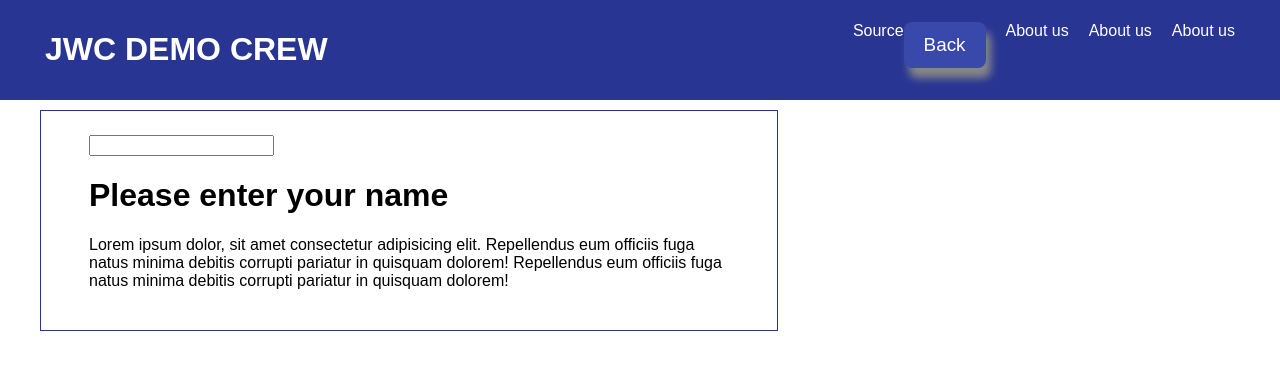
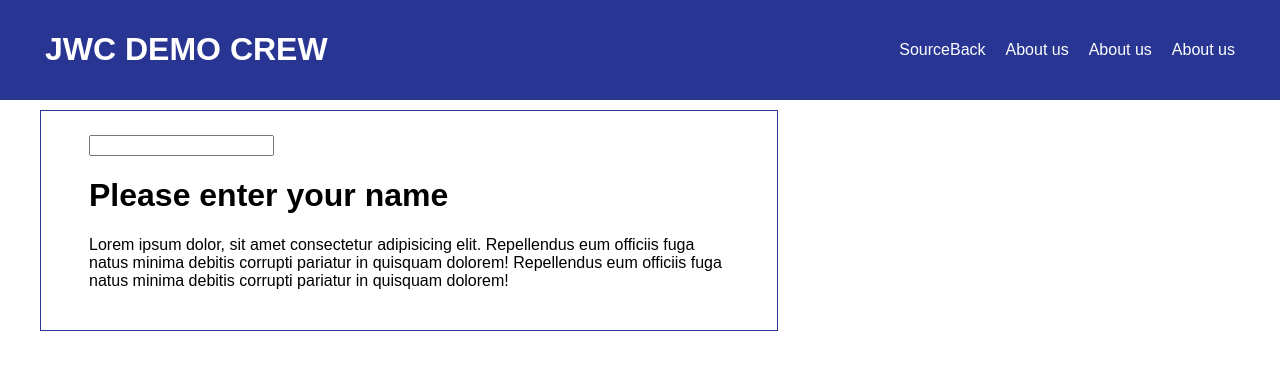
Before and after one commit to jwcdemocrew/The-Learning-Source, a plain HTML site: page index-js.html in a window 1280 px wide. Drawn offline with Linux system fonts and the light colour scheme.

Commit message:
Update index-js.html

```diff
--- a/index-js.html
+++ b/index-js.html
@@ -22,7 +22,7 @@
     <ul class="nav">
         <li><a href="https://www.youtube.com/watch?v=DJq6R2b0FoE&list=PLpcSpRrAaOargYaCNYxZCiFIp9YTqEl-l&index=4" target="_blank">Source</a>
         </li>
-        <a href="index.html" class="button">Back</a>
+        <a href="index.html">Back</a>
         <li><a href="#">About us</a></li>
         <li><a href="#">About us</a></li>
         <li><a href="#">About us</a></li>
```
